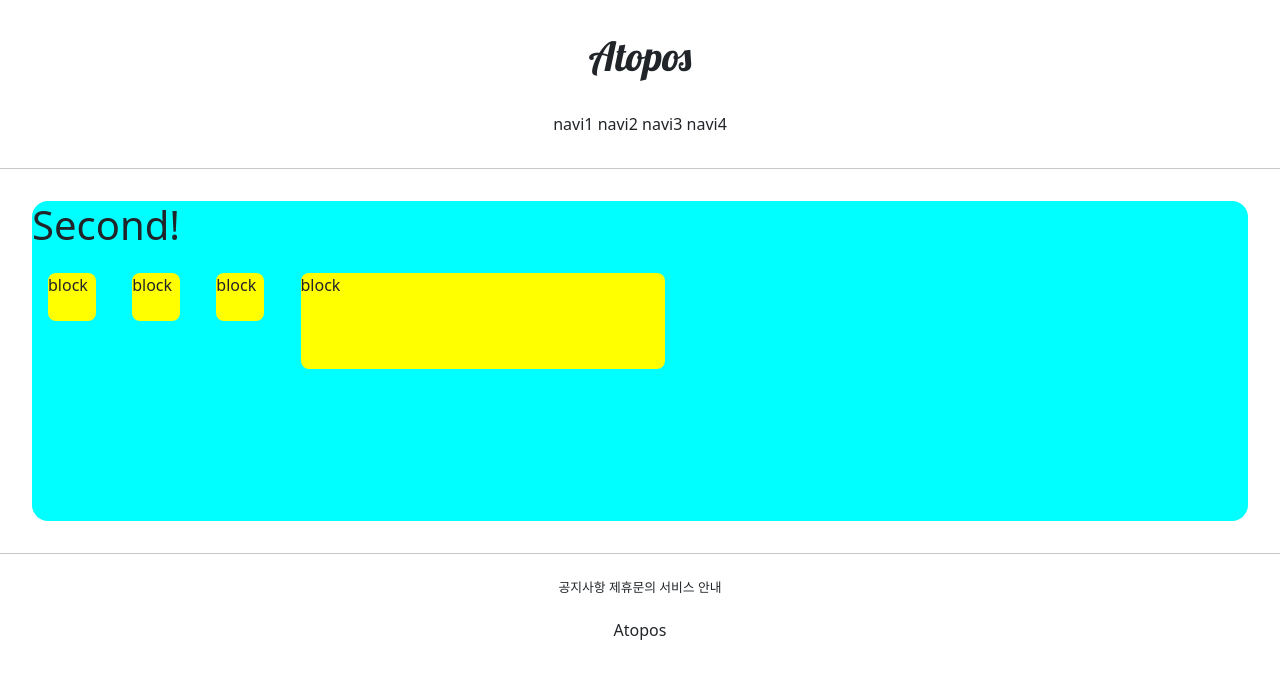
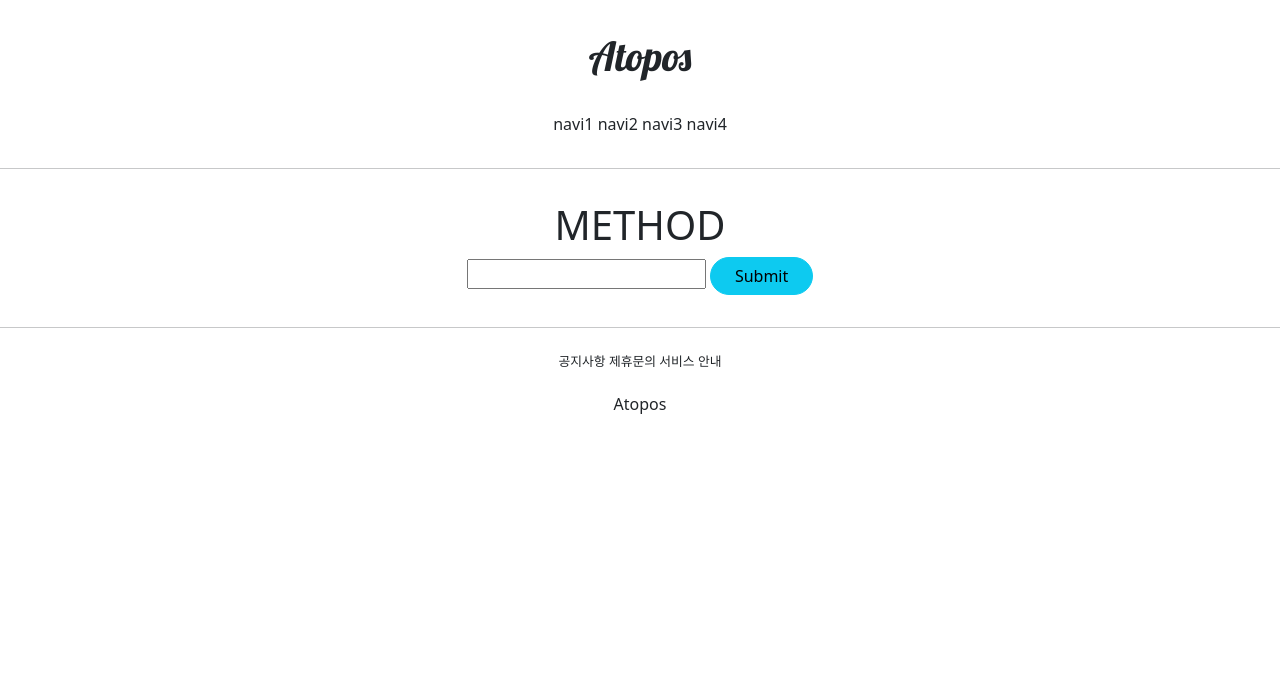
Before and after one commit to Kim-Gwang-Min/django_project_2, a Django app: page /accounts/hello_world/ in a window 1280 px wide. Shown: the top 679 px of the page. Run offline with Django 3.2, Linux system fonts and the light colour scheme; parts of the project's set-up code (start-up, migrations or seed data) failed here and were passed over.

Commit message:
7/8 making buttons and DB

```diff
--- a/accountapp/templates/accountapp/hello_world.html
+++ b/accountapp/templates/accountapp/hello_world.html
@@ -2,22 +2,33 @@
 
 {% block content %}
 
-    <style>
-        .testing {
-            background-color: yellow;
-            height: 48px;
-            width: 48px;
-            margin: 1rem;
-            border-radius: .5rem;
-        }
-    </style>
-    <div style="height: 20rem; background-color: aqua; border-radius: 1rem; margin: 2rem;" >
-        <h1>Second!</h1>
+{#    <style>#}
+{#        .testing {#}
+{#            background-color: yellow;#}
+{#            height: 48px;#}
+{#            width: 48px;#}
+{#            margin: 1rem;#}
+{#            border-radius: .5rem;#}
+{#        }#}
+{#    </style>#}
+    <div style="margin: 2rem; text-align: center" >
+        <h1>METHOD</h1>
 
-    <div class="testing" style="display: inline-block">block</div>
-    <div class="testing" style="display: inline-block; width: 3rem; height: 3rem;">block</div>
-    <div class="testing" style="display: inline-block; width: 3em; height: 3em;">block</div>
-    <div class="testing" style="display: inline-block; width: 30%; height: 30%;">block</div>
+        <form action="/accounts/hello_world/" method="post">
+            {% csrf_token %}
+            <input type="text" name="hello_world_input">
+            <input class="btn btn-info rounded-pill px-4" type="submit">
+        </form>
+
+        {% if hello_world_output %}
+            <h3>{{ hello_world_output.text }}</h3>
+        {% endif %}
+
+
+{#    <div class="testing" style="display: inline-block">block</div>#}
+{#    <div class="testing" style="display: inline-block; width: 3rem; height: 3rem;">block</div>#}
+{#    <div class="testing" style="display: inline-block; width: 3em; height: 3em;">block</div>#}
+{#    <div class="testing" style="display: inline-block; width: 30%; height: 30%;">block</div>#}
 
     </div>
 
--- a/accountapp/views.py
+++ b/accountapp/views.py
@@ -2,6 +2,21 @@ from django.http import HttpResponse
 from django.shortcuts import render
 
 # Create your views here.
+from accountapp.models import HelloWorld
+
 
 def hello_world(request):
-    return render(request, 'accountapp/hello_world.html')
+    if request.method == "POST":
+
+        temp = request.POST.get('hello_world_input')
+
+        new_hello_world = HelloWorld()
+        new_hello_world.text = temp
+        new_hello_world.save()
+
+
+        return render(request, 'accountapp/hello_world.html',
+                      context={'hello_world_output': new_hello_world})
+    else:
+        return render(request, 'accountapp/hello_world.html',
+                      context={'text': 'GET METHOD!'})
```
Also changed, not shown: accountapp/migrations/0001_initial.py (added).
